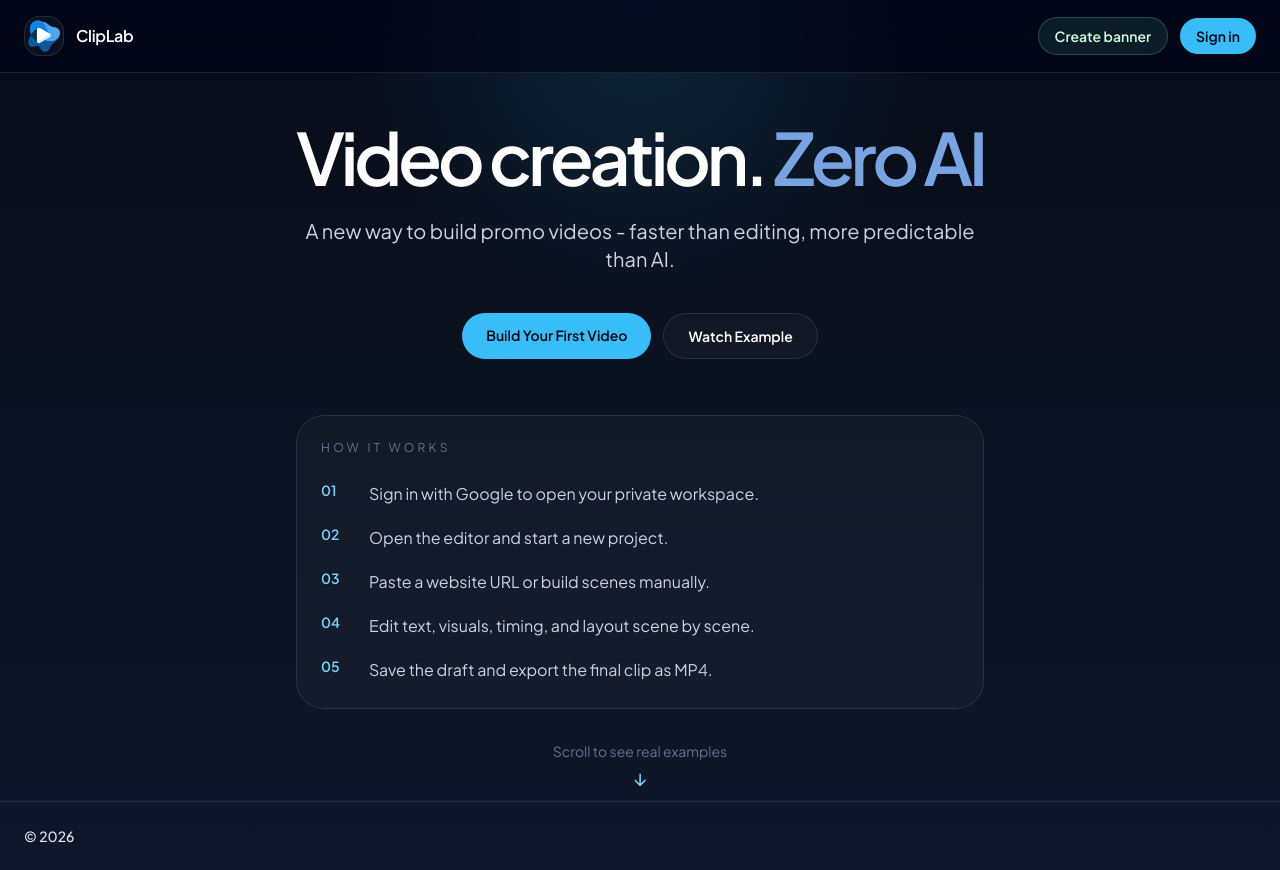
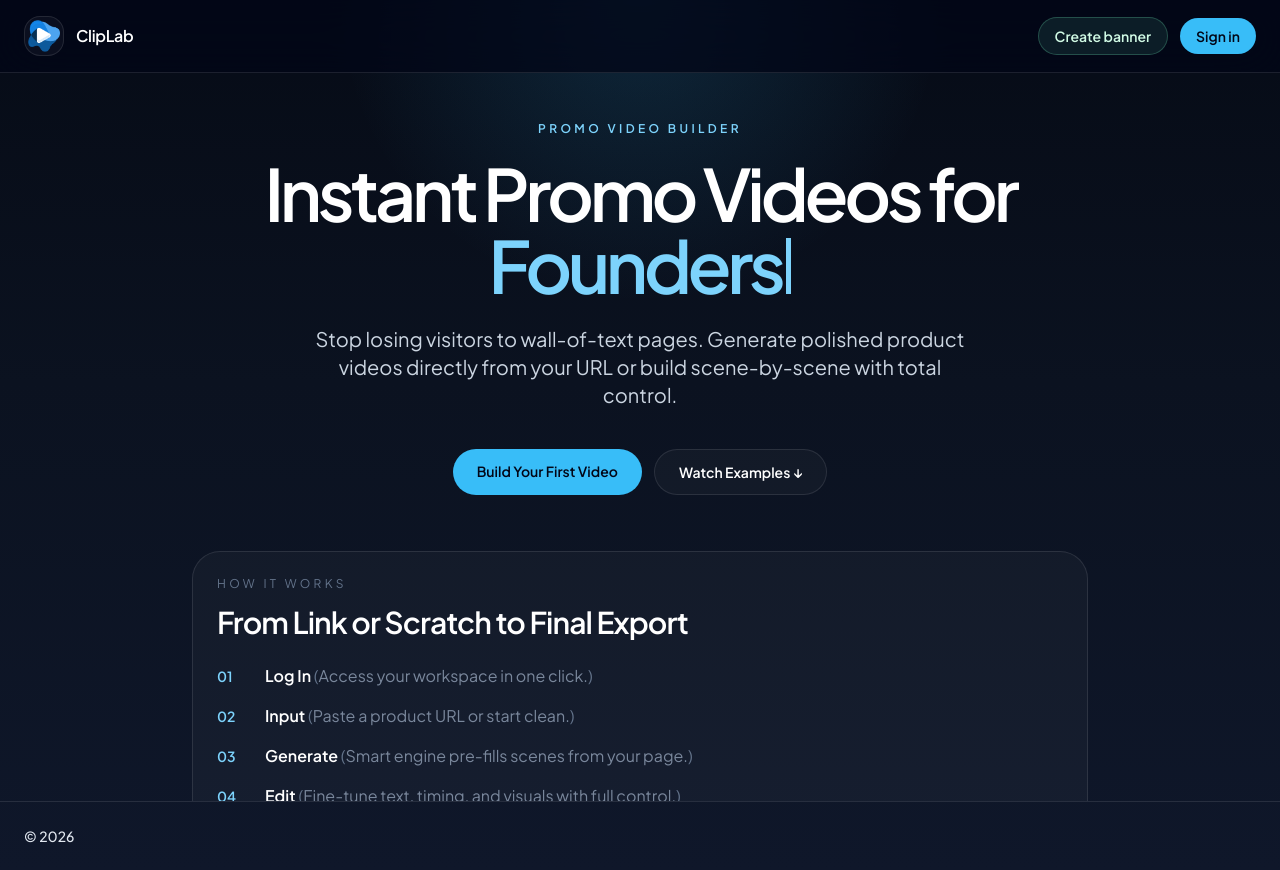
Before and after one commit to Vitalii-Pohorielov/videocreatorapp, a Next.js app: page / in a window 1280 px wide. Built offline with nearby package versions, Linux system fonts and the light colour scheme; no server answers; a web font is replaced by a local one.

Commit message:
Update landing page copy and hero animation

```diff
--- a/app/globals.css
+++ b/app/globals.css
@@ -192,3 +192,14 @@ input[type="search"]::-webkit-search-decoration {
     color: #38bdf8;
   }
 }
+
+@keyframes typewriterCaret {
+  0%,
+  45% {
+    opacity: 1;
+  }
+  46%,
+  100% {
+    opacity: 0;
+  }
+}
--- a/components/LandingScreen.tsx
+++ b/components/LandingScreen.tsx
@@ -4,11 +4,26 @@ import Link from "next/link";
 import { useEffect, useRef, useState } from "react";
 
 const steps = [
-  "Sign in with Google to open your private workspace.",
-  "Open the editor and start a new project.",
-  "Paste a website URL or build scenes manually.",
-  "Edit text, visuals, timing, and layout scene by scene.",
-  "Save the draft and export the final clip as MP4.",
+  {
+    label: "Log In",
+    text: "Access your workspace in one click.",
+  },
+  {
+    label: "Input",
+    text: "Paste a product URL or start clean.",
+  },
+  {
+    label: "Generate",
+    text: "Smart engine pre-fills scenes from your page.",
+  },
+  {
+    label: "Edit",
+    text: "Fine-tune text, timing, and visuals with full control.",
+  },
+  {
+    label: "Export",
+    text: "Render crisp MP4 clips ready for campaign.",
+  },
 ];
 
 const demoVideos = [
@@ -30,8 +45,13 @@ const demoVideos = [
   },
 ];
 
+const audienceWords = ["SaaS", "Marketers", "Founders", "Product Teams"];
+
 export function LandingScreen() {
   const [activeDemoIndex, setActiveDemoIndex] = useState(0);
+  const [activeAudienceIndex, setActiveAudienceIndex] = useState(0);
+  const [typedAudienceWord, setTypedAudienceWord] = useState("");
+  const [isDeletingAudienceWord, setIsDeletingAudienceWord] = useState(false);
   const activeDemo = demoVideos[activeDemoIndex] ?? demoVideos[0];
   const mainRef = useRef<HTMLElement | null>(null);
   const heroRef = useRef<HTMLElement | null>(null);
@@ -39,6 +59,32 @@ export function LandingScreen() {
   const ctaRef = useRef<HTMLElement | null>(null);
   const activeScreenRef = useRef(0);
   const isAnimatingRef = useRef(false);
+
+  useEffect(() => {
+    const word = audienceWords[activeAudienceIndex] ?? "";
+    let timeoutId: number;
+
+    if (!isDeletingAudienceWord && typedAudienceWord.length < word.length) {
+      timeoutId = window.setTimeout(() => {
+        setTypedAudienceWord(word.slice(0, typedAudienceWord.length + 1));
+      }, 85);
+    } else if (!isDeletingAudienceWord) {
+      timeoutId = window.setTimeout(() => {
+        setIsDeletingAudienceWord(true);
+      }, 1200);
+    } else if (typedAudienceWord.length > 0) {
+      timeoutId = window.setTimeout(() => {
+        setTypedAudienceWord(word.slice(0, typedAudienceWord.length - 1));
+      }, 45);
+    } else {
+      timeoutId = window.setTimeout(() => {
+        setIsDeletingAudienceWord(false);
+        setActiveAudienceIndex((currentIndex) => (currentIndex + 1) % audienceWords.length);
+      }, 180);
+    }
+
+    return () => window.clearTimeout(timeoutId);
+  }, [activeAudienceIndex, isDeletingAudienceWord, typedAudienceWord]);
 
   useEffect(() => {
     const container = mainRef.current;
@@ -94,11 +140,16 @@ export function LandingScreen() {
       <section ref={heroRef} className="snap-start">
         <div className="mx-auto flex min-h-[calc(100vh-72px)] w-full max-w-5xl flex-col items-center justify-center py-12 text-center">
           <div className="max-w-4xl">
+            <p className="mb-5 text-xs font-semibold uppercase tracking-[0.28em] text-sky-300">PROMO VIDEO BUILDER</p>
             <h1 className="text-5xl font-semibold leading-[0.92] tracking-[-0.06em] text-white sm:text-6xl xl:text-7xl">
-              Video creation. <span className="animate-[heroAccent_6s_linear_infinite]">Zero AI</span>
+              Instant Promo Videos for{" "}
+              <span className="inline-flex min-w-[7.6em] items-baseline justify-center text-center text-sky-300 sm:min-w-[7.2em]">
+                <span>{typedAudienceWord || "\u00a0"}</span>
+                <span className="ml-1 inline-block h-[0.78em] w-[0.08em] animate-[typewriterCaret_900ms_steps(1)_infinite] bg-sky-300 align-[-0.04em]" aria-hidden="true" />
+              </span>
             </h1>
             <p className="mx-auto mt-6 max-w-2xl text-lg leading-8 text-slate-300 sm:text-xl">
-              A new way to build promo videos - faster than editing, more predictable than AI.
+              Stop losing visitors to wall-of-text pages. Generate polished product videos directly from your URL or build scene-by-scene with total control.
             </p>
 
             <div className="mt-10 flex flex-wrap justify-center gap-3">
@@ -112,17 +163,23 @@ export function LandingScreen() {
                 href="#real-examples"
                 className="rounded-full border border-white/10 bg-white/[0.03] px-6 py-3 text-sm font-semibold text-white transition hover:bg-white/[0.06]"
               >
-                Watch Example
+                Watch Examples ↓
               </a>
             </div>
 
             <div className="mt-14 rounded-[28px] border border-white/10 bg-white/[0.03] p-6 text-left">
               <p className="text-xs uppercase tracking-[0.28em] text-slate-500">How It Works</p>
+              <h2 className="mt-3 text-2xl font-semibold tracking-[-0.03em] text-white sm:text-3xl">From Link or Scratch to Final Export</h2>
               <div className="mt-6 space-y-4">
                 {steps.map((step, index) => (
-                  <div key={step} className="flex items-start gap-4">
+                  <div key={step.label} className="flex items-center gap-4">
                     <span className="w-8 shrink-0 text-sm font-semibold text-sky-300">{String(index + 1).padStart(2, "0")}</span>
-                    <p className="text-base leading-7 text-slate-300">{step}</p>
+                    <p className="text-base leading-6 text-slate-300">
+                      <span className="font-semibold text-white">{step.label}</span>
+                      <span className="text-slate-500"> (</span>
+                      <span className="text-slate-400/80">{step.text}</span>
+                      <span className="text-slate-500">)</span>
+                    </p>
                   </div>
                 ))}
               </div>
@@ -141,9 +198,9 @@ export function LandingScreen() {
           <div className="flex flex-col items-start justify-between gap-3 text-left sm:flex-row sm:items-end">
             <div>
               <p className="text-xs uppercase tracking-[0.28em] text-slate-500">Real examples</p>
-              <h2 className="mt-2 text-2xl font-semibold tracking-[-0.03em] text-white sm:text-3xl">Customer videos in action.</h2>
+              <h2 className="mt-2 text-2xl font-semibold tracking-[-0.03em] text-white sm:text-3xl">Product Promo Videos in Action</h2>
             </div>
-            <p className="max-w-xl text-sm leading-6 text-slate-400">Built with the editor. Used to grow real products.</p>
+            <p className="max-w-xl text-sm leading-6 text-slate-400">Built with ClipLab. Designed to showcase SaaS, apps, and marketing pages.</p>
           </div>
 
           <div className="mt-6">
@@ -212,24 +269,18 @@ export function LandingScreen() {
             <div className="w-full rounded-[32px] border border-white/10 bg-white/[0.03] px-6 py-10 sm:px-10 sm:py-12">
               <p className="text-xs uppercase tracking-[0.28em] text-slate-500">Get started</p>
               <h3 className="mt-3 text-3xl font-semibold tracking-[-0.04em] text-white sm:text-4xl">
-                Video creation. <span className="animate-[heroAccent_6s_linear_infinite]">Zero AI</span>
+                Ready to turn your product into a promo video?
               </h3>
               <p className="mx-auto mt-4 max-w-2xl text-sm leading-7 text-slate-400 sm:text-base">
-                A new way to build promo videos - faster than editing, more predictable than AI.
+                Paste your link or jump straight into the editor.
               </p>
               <div className="mt-8 flex flex-wrap justify-center gap-3">
                 <Link
                   href="/editor?chooseVideoType=1"
                   className="rounded-full bg-sky-400 px-6 py-3 text-sm font-semibold text-slate-950 transition hover:bg-sky-300"
                 >
-                  Build Your First Video
+                  Create Your Promo Video Now
                 </Link>
-                <a
-                  href="#real-examples"
-                  className="rounded-full border border-white/10 bg-white/[0.03] px-6 py-3 text-sm font-semibold text-white transition hover:bg-white/[0.06]"
-                >
-                  Watch Example
-                </a>
               </div>
             </div>
           </div>
```
